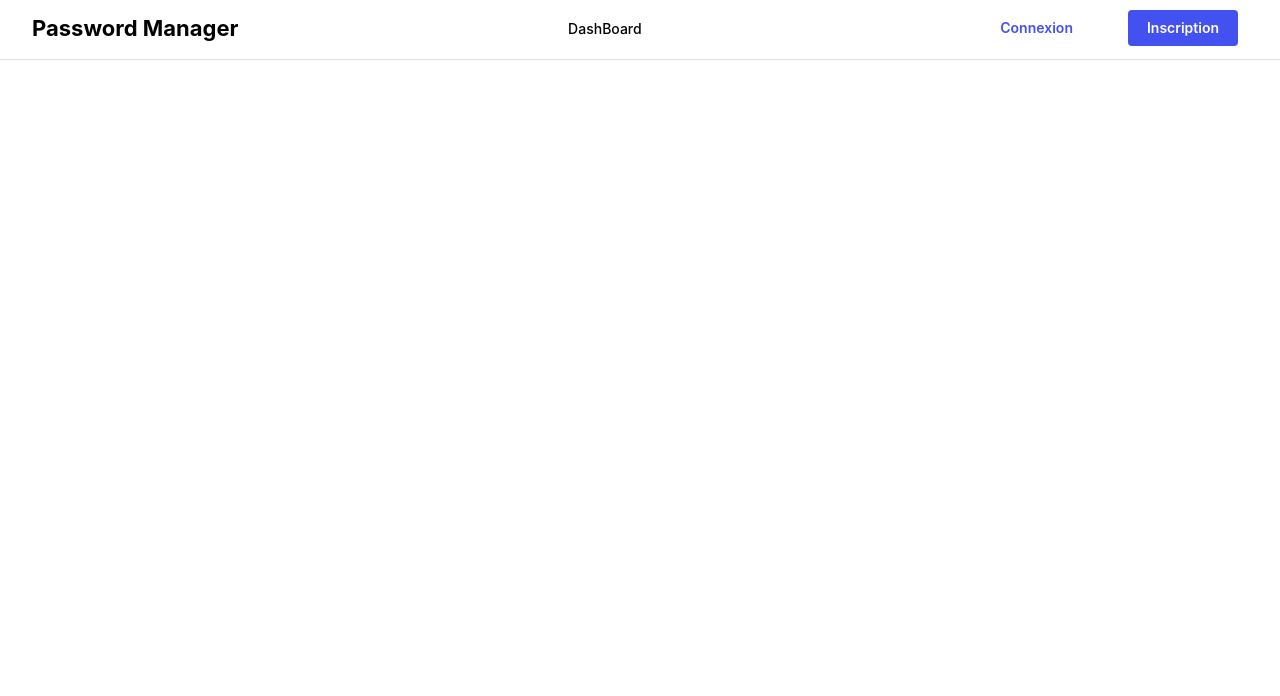
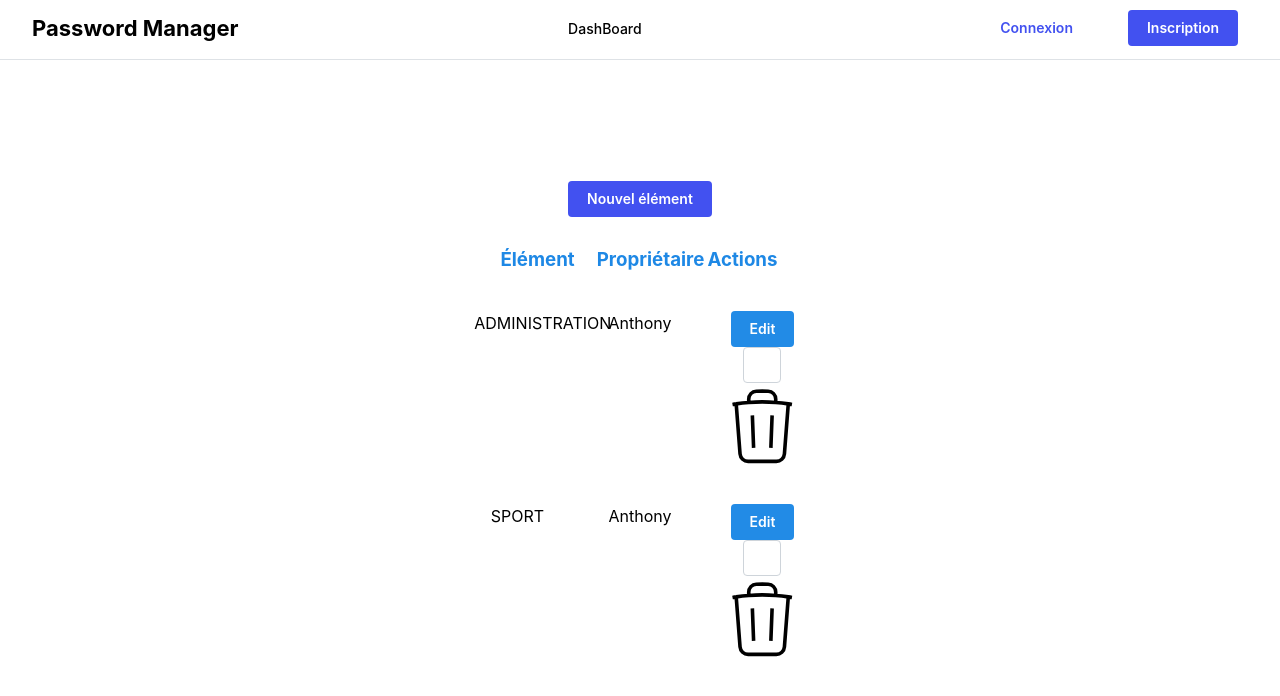
Before and after one commit to pingducky/password-protector-front, a React (Vite) app: page / in a window 1280 px wide. Shown: the top 696 px of the page. Built offline with nearby package versions, Linux system fonts and the light colour scheme.

Commit message:
Début grid élément

```diff
--- a/package.json
+++ b/package.json
@@ -13,14 +13,16 @@
     "@mantine/core": "^7.7.1",
     "@mantine/dates": "^7.7.1",
     "@mantine/form": "^7.7.1",
-    "@mantine/hooks": "^7.7.1",
+    "@mantine/hooks": "^7.9.1",
     "@mantine/modals": "^7.7.1",
     "@mantine/notifications": "^7.7.1",
     "@mantine/nprogress": "^7.7.1",
     "dayjs": "^1.11.10",
     "formik": "^2.4.5",
+    "mantine-datatable": "^7.6.1",
     "react": "^18.2.0",
     "react-dom": "^18.2.0",
+    "react-icons": "^5.2.1",
     "react-password-strength-bar": "^0.4.1",
     "react-router-dom": "^6.22.3"
   },
--- a/src/components/shared/CustomizeButton.tsx
+++ b/src/components/shared/CustomizeButton.tsx
@@ -7,6 +7,7 @@ type Button = {
     width?: string,
     onClick?: () => void,
 }
+
 
 export default function CustomizeButton({ text, type, variant, width, onClick }: Button) {
     return (
--- /dev/null
+++ b/src/components/shared/Icons.tsx
@@ -0,0 +1,10 @@
+export default function DeleteIcon() {
+    return (
+        <svg xmlns="http://www.w3.org/2000/svg" fill="none" viewBox="0 0 24 24"  stroke="currentColor"
+             className="w-6 h-6">
+            <path
+                  d="m14.74 9-.346 9m-4.788 0L9.26 9m9.968-3.21c.342.052.682.107 1.022.166m-1.022-.165L18.16 19.673a2.25 2.25 0 0 1-2.244 2.077H8.084a2.25 2.25 0 0 1-2.244-2.077L4.772 5.79m14.456 0a48.108 48.108 0 0 0-3.478-.397m-12 .562c.34-.059.68-.114 1.022-.165m0 0a48.11 48.11 0 0 1 3.478-.397m7.5 0v-.916c0-1.18-.91-2.164-2.09-2.201a51.964 51.964 0 0 0-3.32 0c-1.18.037-2.09 1.022-2.09 2.201v.916m7.5 0a48.667 48.667 0 0 0-7.5 0"/>
+        </svg>
+
+    )
+}
--- a/src/pages/Dashboard.tsx
+++ b/src/pages/Dashboard.tsx
@@ -1,11 +1,62 @@
-import { Box} from '@mantine/core';
+import {Box, Button, Grid} from '@mantine/core';
 import Navbar from "../components/shared/Navbar.tsx";
+import CustomizeButton from "../components/shared/CustomizeButton.tsx";
+import DeleteIcon from "../components/shared/Icons.tsx";
+
+interface Element {
+    id: number;
+    name: string;
+    proprietaire: string;
+}
+
+const elementtest = [{
+    id: 0,
+    name: 'ADMINISTRATION',
+    proprietaire: 'Anthony',
+}, {
+    id: 1,
+    name: 'SPORT',
+    proprietaire: 'Anthony',
+}]
 
 export default function Dashboard() {
+    const handleRowClick = (element: Element) => {
+        // Handle row click here
+        console.log(`Row clicked: ${element.id}`);
+    };
+
+    const handleEdit = (element: Element) => {
+        // Handle edit action here
+        console.log(`Edit: ${element.id}`);
+    };
+
+    const handleDelete = (element: Element) => {
+        // Handle delete action here
+        console.log(`Delete: ${element.id}`);
+    };
 
     return (
         <Box>
             <Navbar/>
+            <CustomizeButton text={"Nouvel élément"} type={"button"} />
+            <Grid justify="center" align="flex-start">
+                <Grid.Col span={3}><h3 style={{ color: '#1E88E5' }}>Élément</h3></Grid.Col>
+                <Grid.Col span={3}><h3 style={{ color: '#1E88E5' }}>Propriétaire</h3></Grid.Col>
+                <Grid.Col span={3}><h3 style={{ color: '#1E88E5' }}>Actions</h3></Grid.Col>
+            </Grid>
+            {elementtest.map((element: Element) => (
+                <Grid justify="center" align="flex-start" key={element.id} onClick={() => handleRowClick(element)}>
+                    <Grid.Col m={10} span={3}>{element.name}</Grid.Col>
+                    <Grid.Col m={10} span={3}>{element.proprietaire}</Grid.Col>
+                    <Grid.Col m={10} span={3}>
+                        <Button onClick={(e) => { e.stopPropagation(); handleEdit(element); }}>Edit</Button>
+                        <Button  variant={"default"} onClick={(e) => { e.stopPropagation(); handleDelete(element); }}>
+                            <DeleteIcon/>
+                        </Button>
+                        <DeleteIcon/>
+                    </Grid.Col>
+                </Grid>
+            ))}
         </Box>
     );
 }
```
Also changed, not shown: 1 other file (tests, documents, lock files or other folders).
